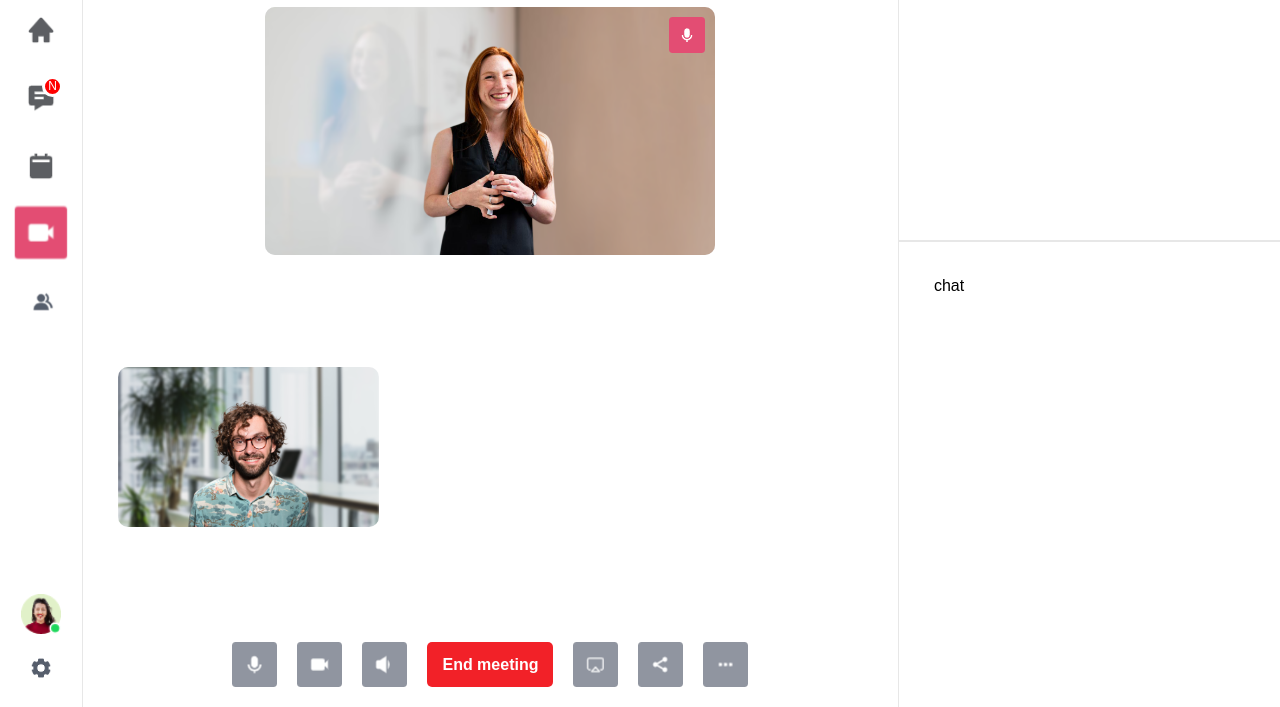
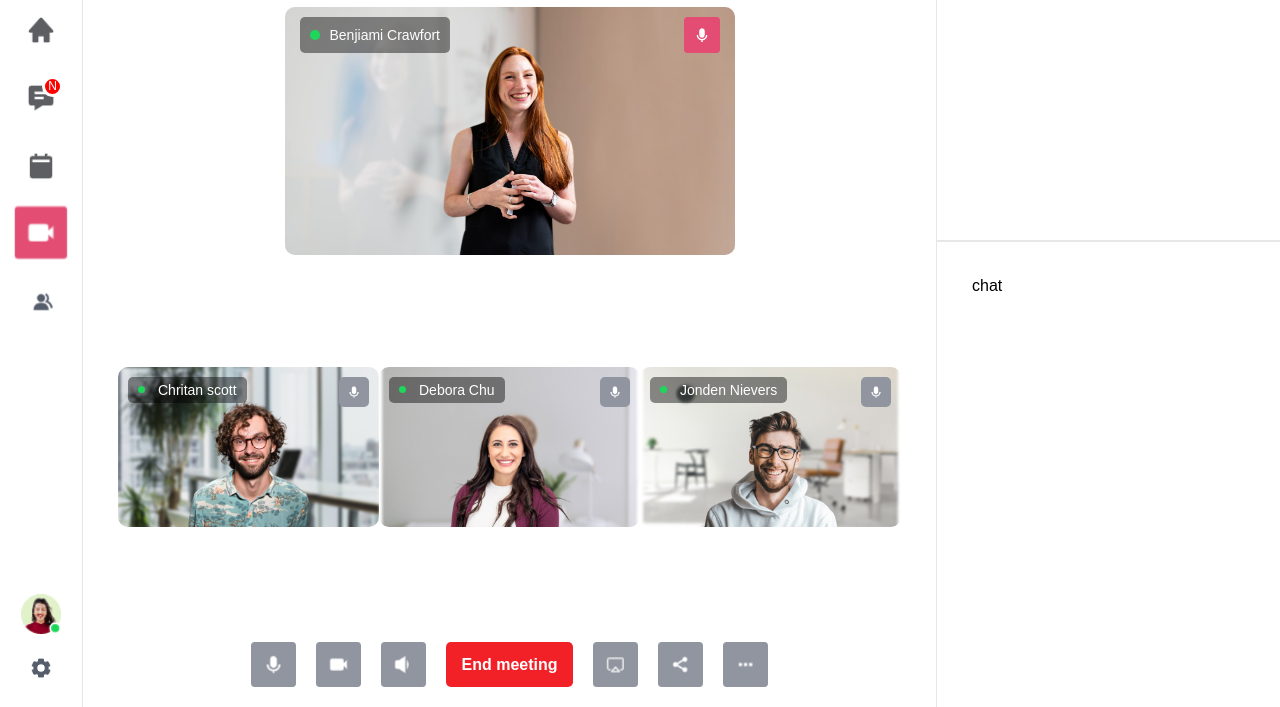
Before and after one commit to nguyenphongad/TH_CNWEB, a plain HTML site: page index.html in a window 1280 px wide. Shown: the part 93-800 px from the top of the page. Drawn offline with Linux system fonts and the light colour scheme.

Commit message:
update firts box, seconds box, fix css

```diff
--- a/css/index.css
+++ b/css/index.css
@@ -1,6 +1,6 @@
 * {
     box-sizing: border-box;
-    font-family: 'Enriqueta', arial, serif;
+    font-family: 'Inder', sans-serif
 }
 
 body {
@@ -213,10 +213,33 @@
     display: block;
     border-radius: 10px;
 }
-.wrap_news-center .front__pin--slideshow .border_img--slide .btn__mic_on{
+.pos-abs{
     position: absolute;
     top:10px;
-    right: 10px;
+}
+.name__present{
+    left: 15px;
+    padding: 10px;
+    background-color: #00000070;
+    border-radius: 5px;
+    display: flex;
+    align-items: center;
+}
+.name__present > span{
+    padding-left: 20px;
+    color: #ffffff;
+    font-size: 14px;
+}
+.name__present::before{
+    content: '';
+    width: 10px;
+    height: 10px;
+    background-color: #1DD75B;
+    position: absolute;
+    border-radius: 100%;
+}
+.btn__mic_on{
+    right: 15px;
 }
 
 
@@ -233,8 +256,20 @@
 .wrap-item_participants--bottom .item_participants-bottom img{
     border-radius: 10px;
 }
-
-
+.item_participants-bottom .name__present{
+    padding: 5px 10px;
+    left: 10px !important;
+}
+.item_participants-bottom .name__present::before{
+    width: 7px;height: 7px;
+}
+.item_participants-bottom .btn__mic_on{
+    right: 10px !important;
+}
+.item_participants-bottom .btn__mic_on img{
+    width: 30px;
+    border-radius: 5px;
+}
 
 
 
--- a/index.html
+++ b/index.html
@@ -77,15 +77,42 @@
                     <div class="front__pin--slideshow">
                         <div class="border_img--slide">
                             <img src="./img_component/image_2383.png" alt="">
-                            <div class="btn__mic_on">
-                                <img src="./img_component/icon_button_on.png" alt="mic_on">
+                            <div class="pos-abs name__present">
+                                <span>Benjiami Crawfort</span>
+                            </div>
+                            <div class="pos-abs btn__mic_on">
+                                <img src="./img_component/icon_button_mic_on_active.png" alt="mic_on">
                             </div>
                         </div>
                     </div>
 
                     <div class="wrap-item_participants--bottom">
                         <div class="item_participants-bottom">
-                            <img src="./img_component/image_2380.png" alt="">
+                            <img src="./img_component/image_2380.png" alt="image">
+                            <div class="pos-abs name__present">
+                                <span>Chritan scott</span>
+                            </div>
+                            <div class="pos-abs btn__mic_on">
+                                <img src="./img_component/icon_button_mic_on.png" alt="mic_on">
+                            </div>
+                        </div>
+                        <div class="item_participants-bottom">
+                            <img src="./img_component/image_2381.png" alt="image">
+                            <div class="pos-abs name__present">
+                                <span>Debora Chu</span>
+                            </div>
+                            <div class="pos-abs btn__mic_on">
+                                <img src="./img_component/icon_button_mic_on.png" alt="mic_on">
+                            </div>
+                        </div>
+                        <div class="item_participants-bottom">
+                            <img src="./img_component/image_2382.png" alt="image">
+                            <div class="pos-abs name__present">
+                                <span>Jonden Nievers</span>
+                            </div>
+                            <div class="pos-abs btn__mic_on">
+                                <img src="./img_component/icon_button_mic_on.png" alt="mic_on">
+                            </div>
                         </div>
                     </div>
                     <div class="control__meeting--bottom">
```
Also changed, not shown: img_component/icon_button_mic_on_active.png (renamed from img_component/icon_button_on.png).
